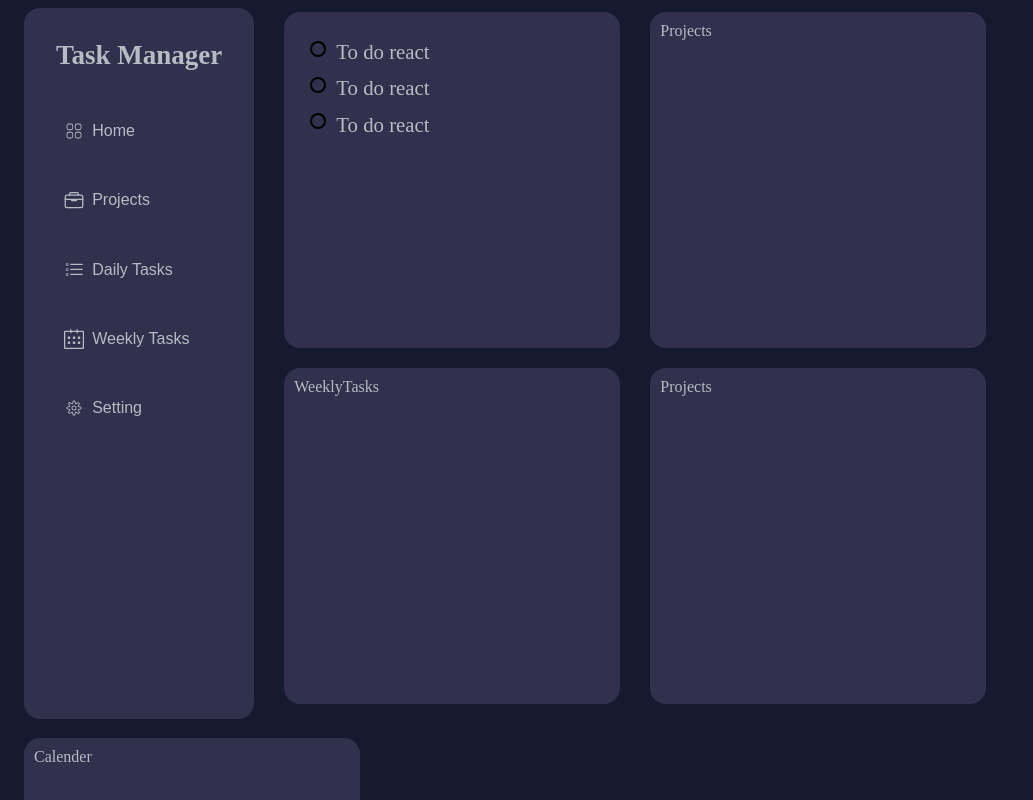
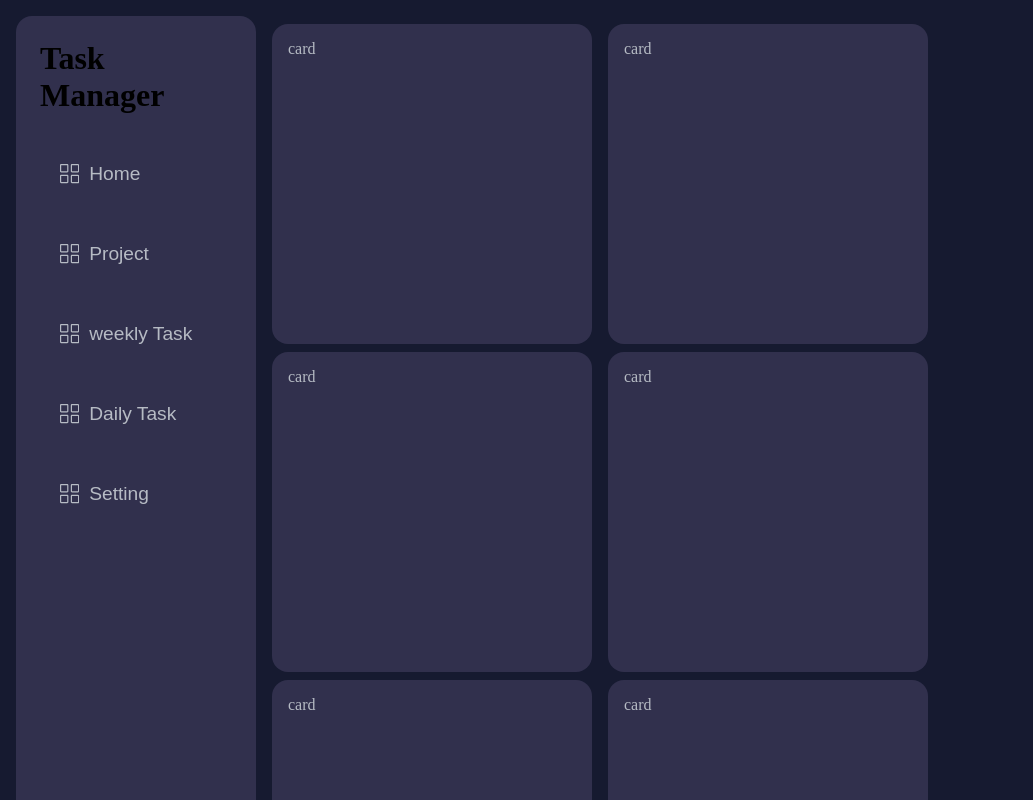
Before and after one commit to Pratham-B-Parlecha/TaskFlow, a React (Vite) app: page / in a window 1280 px wide. Shown: the top 800 px of the page, without its empty margins (0-1033 px from the left). Built offline with nearby package versions, Linux system fonts and the light colour scheme.

Commit message:
changed the styles

```diff
--- a/src/App.jsx
+++ b/src/App.jsx
@@ -1,25 +1,19 @@
 import "./App.scss";
-import Calender from "./Components/Calender/Calender";
-import DailyTaks from "./Components/DailyTasks/DailyTaks";
-import Projects from "./Components/Projects/Projects";
-import SideBar from "./Components/SideBar/SideBar";
-import WeeklyTasks from "./Components/WeeklyTasks/WeeklyTasks";
+import Card from "./Components/Card";
+import SideBar from "./Components/SideBar";
+
 
 function App() {
   return (
-    <div className="main-container">
+    <div className="mainContainer">
       <SideBar />
-      <div className="tasks-container">
-        <DailyTaks />
-        <WeeklyTasks />
-      </div>
-      <div className="projects">
-        <Projects />
-        <Projects />
-      </div>
-      <div className="calender">
-        <Calender />
-        <Calender />
+      <div className="grid">
+        <Card />
+        <Card />
+        <Card />
+        <Card />
+        <Card />
+        <Card />
       </div>
     </div>
   );
--- a/src/App.scss
+++ b/src/App.scss
@@ -1,27 +1,15 @@
-.main-container{
-    background-color: #161A30;
+.mainContainer {
+    background-color: var(--MainBackground);
     min-height: 100vh;
-    padding: 0.5rem 1.5rem;
+    height: auto;
+    width: 100vw;
+    padding: 1rem;
     display: flex;
-    gap: 15px;
-    flex-wrap: wrap;
 
-    .tasks-container{
+    .grid {
         display: flex;
-        flex-direction: column;
-        gap: 20px;
-        margin: 4px 15px 15px 15px;
-    }
-    .projects{
-        display: flex;
-        flex-direction: column;
-        gap: 20px;
-        margin: 4px 15px 15px 0px;
-    }
-    .calender{
-        display: flex;
-        flex-direction: column;
-        gap: 20px;
-        margin: 4px 15px 15px 0px;
+        color: var(--FirstColor);
+        flex-wrap: wrap;
+        margin-left: 1rem;
     }
 }
--- /dev/null
+++ b/src/Components/Card.jsx
@@ -0,0 +1,8 @@
+import React from 'react';
+import './Card.scss';
+
+export default function Card({children, className}) {
+  return (
+    <div className={`card ${className}`}>card</div>
+  )
+}
--- /dev/null
+++ b/src/Components/Card.scss
@@ -0,0 +1,9 @@
+.card{
+    width: 20rem;
+    height: 20rem;
+    margin: 0.5rem 1rem 0 0;
+    padding: 1rem;
+    color: var(--FirstColor);
+    background-color: var(--SecondaryBackground);
+    border-radius: 1rem;
+}
--- /dev/null
+++ b/src/Components/SideBar.jsx
@@ -0,0 +1,33 @@
+import React from "react";
+import "./SideBar.scss";
+import { SlGrid } from "react-icons/sl";
+
+export default function SideBar() {
+  return (
+    <div className="sidebar-container">
+      <div className="sidebar-logo">
+        <h1>Task Manager</h1>
+      </div>
+      <button className="sidebar-icon">
+        <SlGrid />
+        <span>Home</span>
+      </button>
+      <button className="sidebar-icon">
+        <SlGrid />
+        <span>Project</span>
+      </button>
+      <button className="sidebar-icon">
+        <SlGrid />
+        <span>weekly Task</span>
+      </button>
+      <button className="sidebar-icon">
+        <SlGrid />
+        <span>Daily Task</span>
+      </button>
+      <button className="sidebar-icon">
+        <SlGrid />
+        <span>Setting</span>
+      </button>
+    </div>
+  );
+}
--- /dev/null
+++ b/src/Components/SideBar.scss
@@ -0,0 +1,33 @@
+.sidebar-container{
+    width: 25rem;
+    background-color: var(--SecondaryBackground);
+    min-height: 100%;
+    border-radius: 1rem;
+    padding: 1.5rem;
+
+    .sidebar-logo{
+        font-weight: bold;
+        font-size: 1rem;
+        //margin-bottom: 1.2rem;
+    }
+    .sidebar-icon{
+        background-color: transparent;
+        border: none;
+        font-size: 1.2rem;
+        color: var(--FirstColor);
+        width: 12rem;
+        height: 2.5rem;
+        display: flex;
+        align-items: center;
+        gap: 10px;
+        border-radius: 1rem;
+        padding: 1.25rem;
+        margin: 2.5rem 0;
+
+        &:hover, &:focus{
+            background-color: var(--MainBackground);
+            border-radius: 1rem;
+            margin: 2.5rem 0;
+        }
+    }
+}
```
